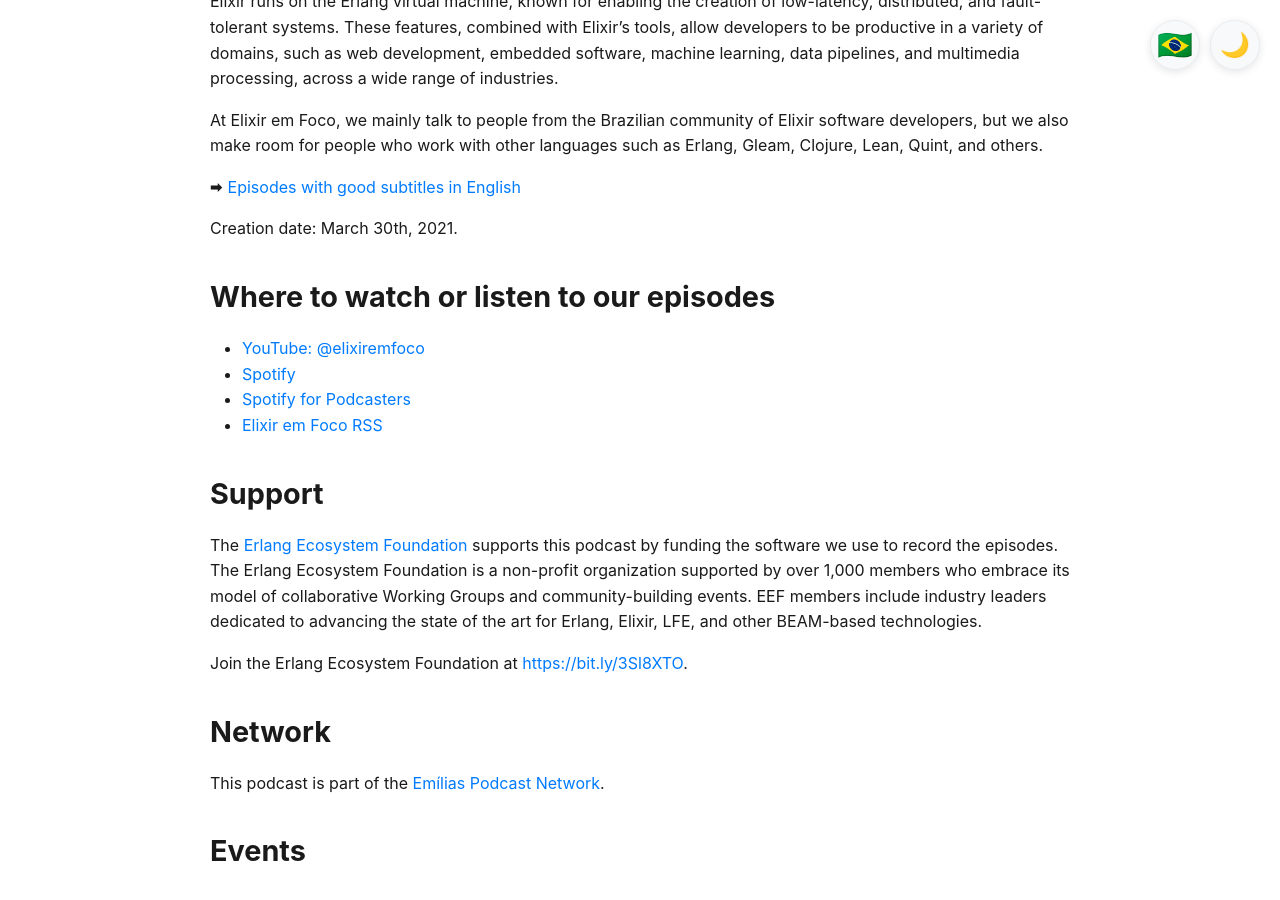
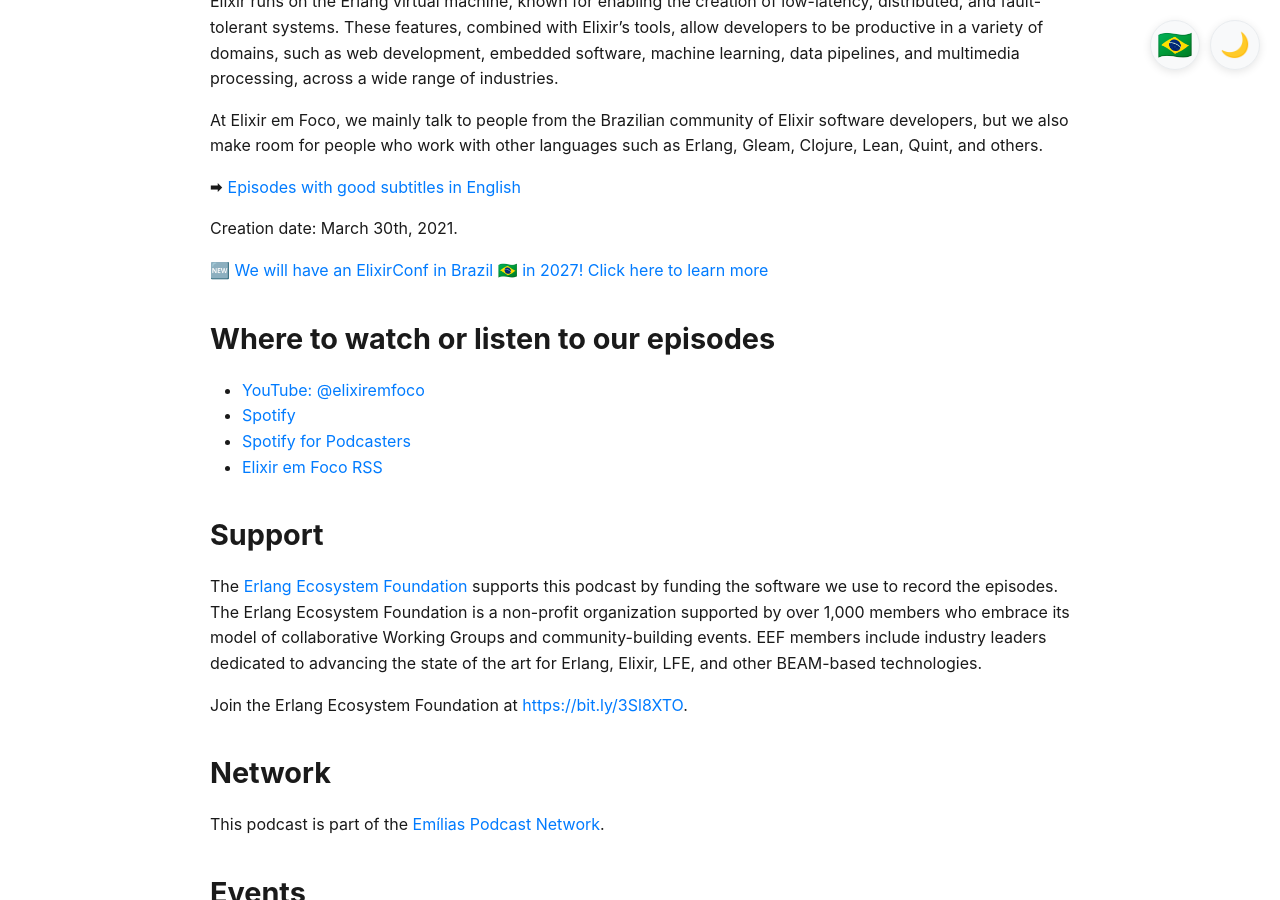
Before and after one commit to ElixiremFoco/elixiremfoco.github.io, a Jekyll site: the page built from index_en.md, in a window 1280 px wide and 900 px high, scrolled down 535 px. Built offline with Jekyll 4.4.1, drawn with Linux system fonts in a browser that asks for light colours.

Commit message:
Update index_en.md

```diff
--- a/index_en.md
+++ b/index_en.md
@@ -17,6 +17,8 @@
 🠮 [Episodes with good subtitles in English](pages/episodes_en)
 
 Creation date: March 30th, 2021.
+
+[🆕 We will have an ElixirConf in Brazil 🇧🇷 in 2027! Click here to learn more](https://www.elixirconf.com.br)
 
 
 ## Where to watch or listen to our episodes
```
